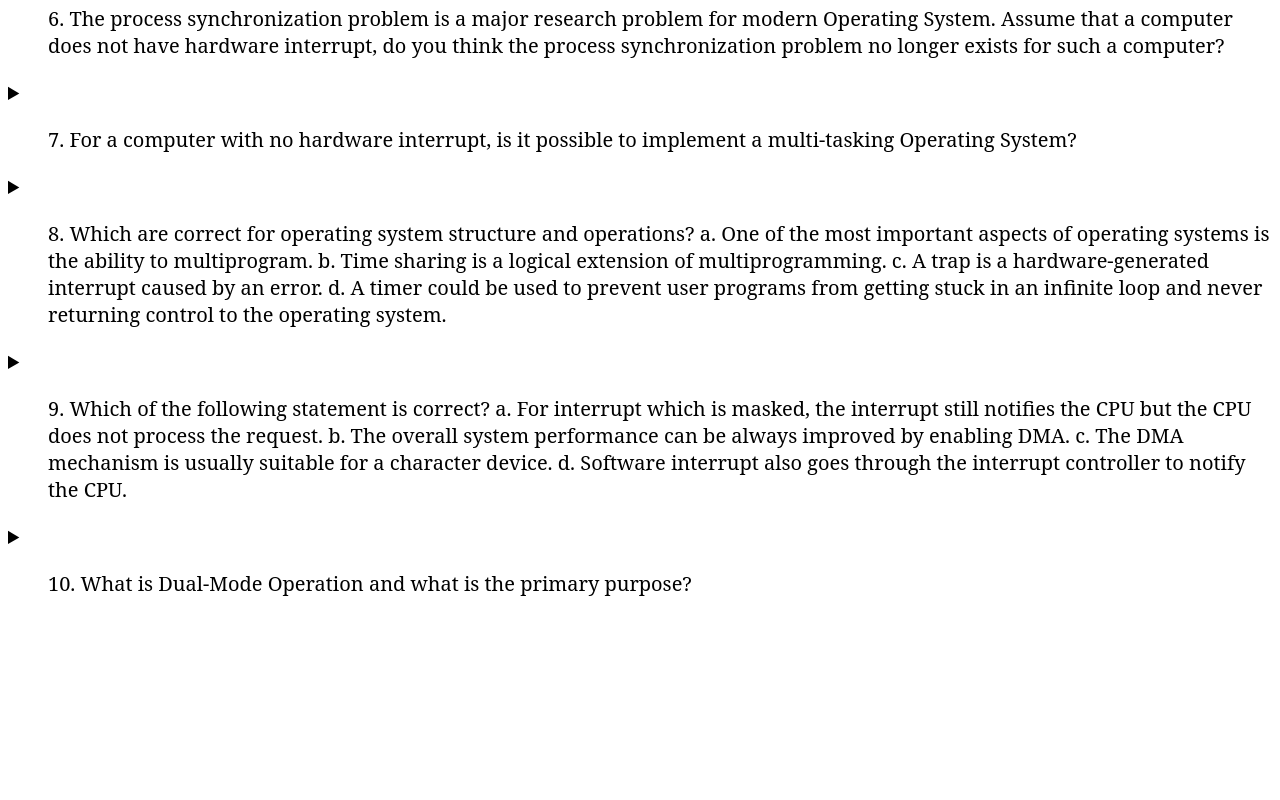
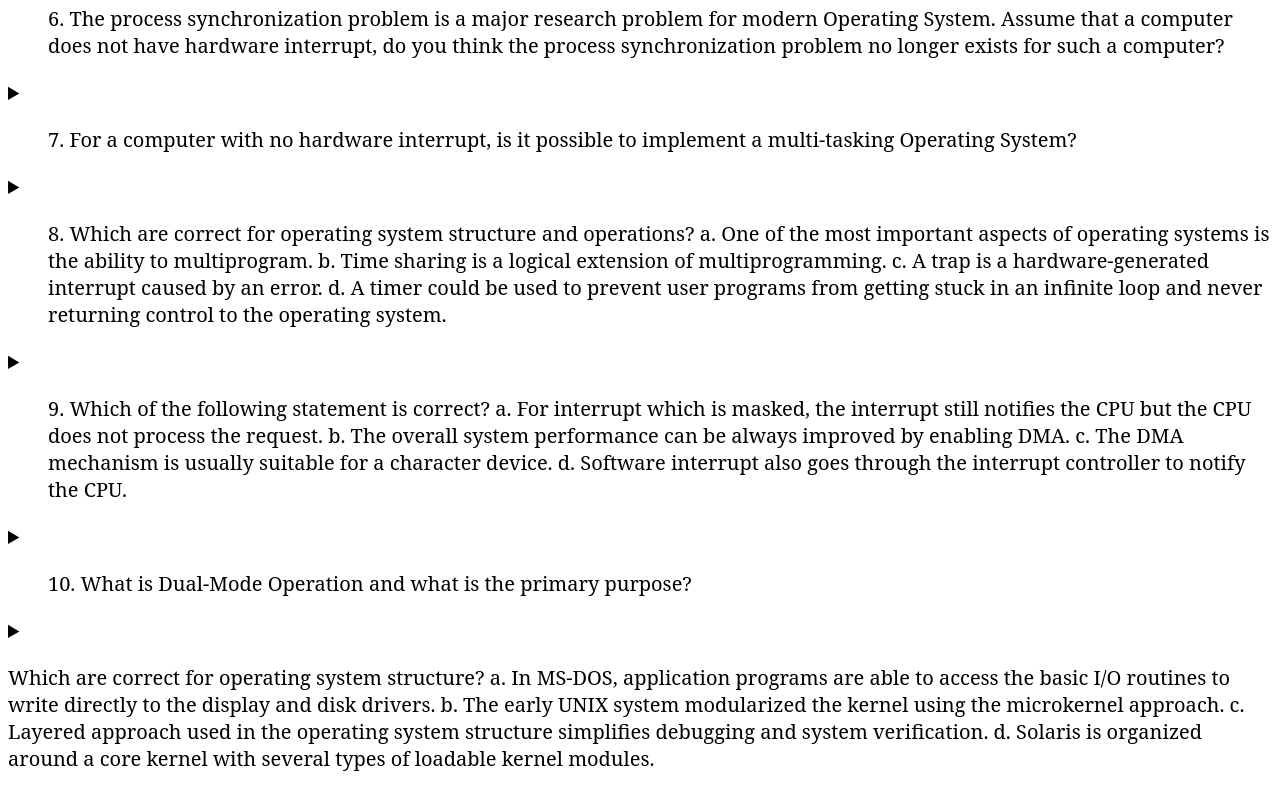
Before and after one commit to YouMingYeh/cs-book, a Next.js app: page /operating-system/exercises/operating-system-structure-exercise in a window 1280 px wide. Shown: the part 726-1526 px from the top of the page. Before the commit the page ends 1351 px from the top, so only its background shows below. Built offline with nearby package versions, Linux system fonts and the light colour scheme.

Commit message:
chore: Add Google site verification meta tag and update default menu collapse level in sidebar

```diff
--- a/pages/operating-system/exercises/operating-system-structure-exercise.mdx
+++ b/pages/operating-system/exercises/operating-system-structure-exercise.mdx
@@ -249,3 +249,29 @@ a.
 Dual-mode operation in computer systems ensures secure and efficient functioning by distinguishing between **kernel mode** and **user mode**. **Kernel mode** (or monitor mode) allows the operating system to execute privileged instructions and manage hardware resources directly. **User mode** restricts applications from accessing hardware directly, preventing misuse of CPU, memory, and I/O devices. This separation enhances **hardware resource protection**, balanced resource allocation, and overall system stability. Key mechanisms include **system calls** for user requests, **interrupt service routines (ISRs)** for handling hardware interrupts, and **schedulers** and **dispatchers** for managing process execution and transitions efficiently.
 
 </details>
+
+<details>
+<summary>
+Which are correct for operating system structure?
+a. In MS-DOS, application programs are able to access the basic I/O routines to write directly to the display and disk drivers.
+b. The early UNIX system modularized the kernel using the microkernel approach.
+c. Layered approach used in the operating system structure simplifies debugging and system verification.
+d. Solaris is organized around a core kernel with several types of loadable kernel modules.
+</summary>
+
+**Answer**:
+
+a. In MS-DOS, application programs are able to access the basic I/O routines to write directly to the display and disk drivers.
+c. Layered approach used in the operating system structure simplifies debugging and system verification.
+d. Solaris is organized around a core kernel with several types of loadable kernel modules.
+
+**Explanation**:
+
+- **a**: MS-DOS allows applications to directly access system hardware, which is one of the reasons for its lack of security and protection.
+- **c**: The layered approach indeed simplifies debugging and system verification by enforcing a hierarchical structure.
+- **d**: Solaris uses a modular approach with a core kernel and various loadable kernel modules for flexibility and extensibility.
+
+**Incorrect Statement**:
+
+- **b**: The early UNIX system did not use the microkernel approach; it used a monolithic kernel where all operating system services ran in the kernel space.
+</details>
--- a/theme.config.tsx
+++ b/theme.config.tsx
@@ -52,6 +52,7 @@ const config: DocsThemeConfig = {
         property="og:description"
         content="A book for learning computer science"
       />
+      <meta name="google-site-verification" content="KlB8HAliW3U2XMLjfP-97uvWP85RZA8-viNXEHOByzg" />
     </>
   ),
   useNextSeoProps: () => ({
@@ -65,7 +66,7 @@ const config: DocsThemeConfig = {
   }),
   sidebar: {
      defaultMenuCollapseLevel: 1
-  }
+  },
 
 };
 
```
Also changed, not shown: 1 other file (tests, documents, lock files or other folders).
